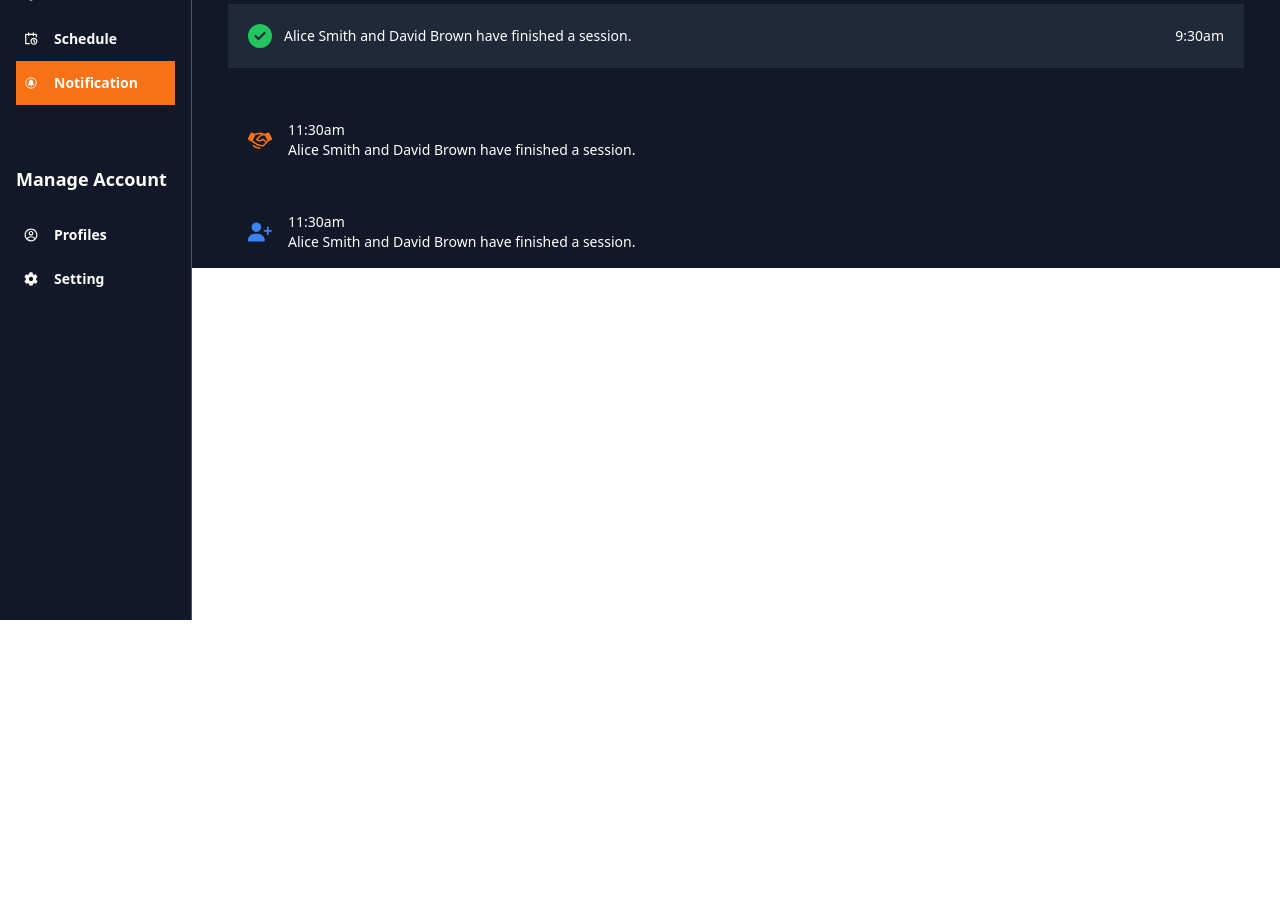
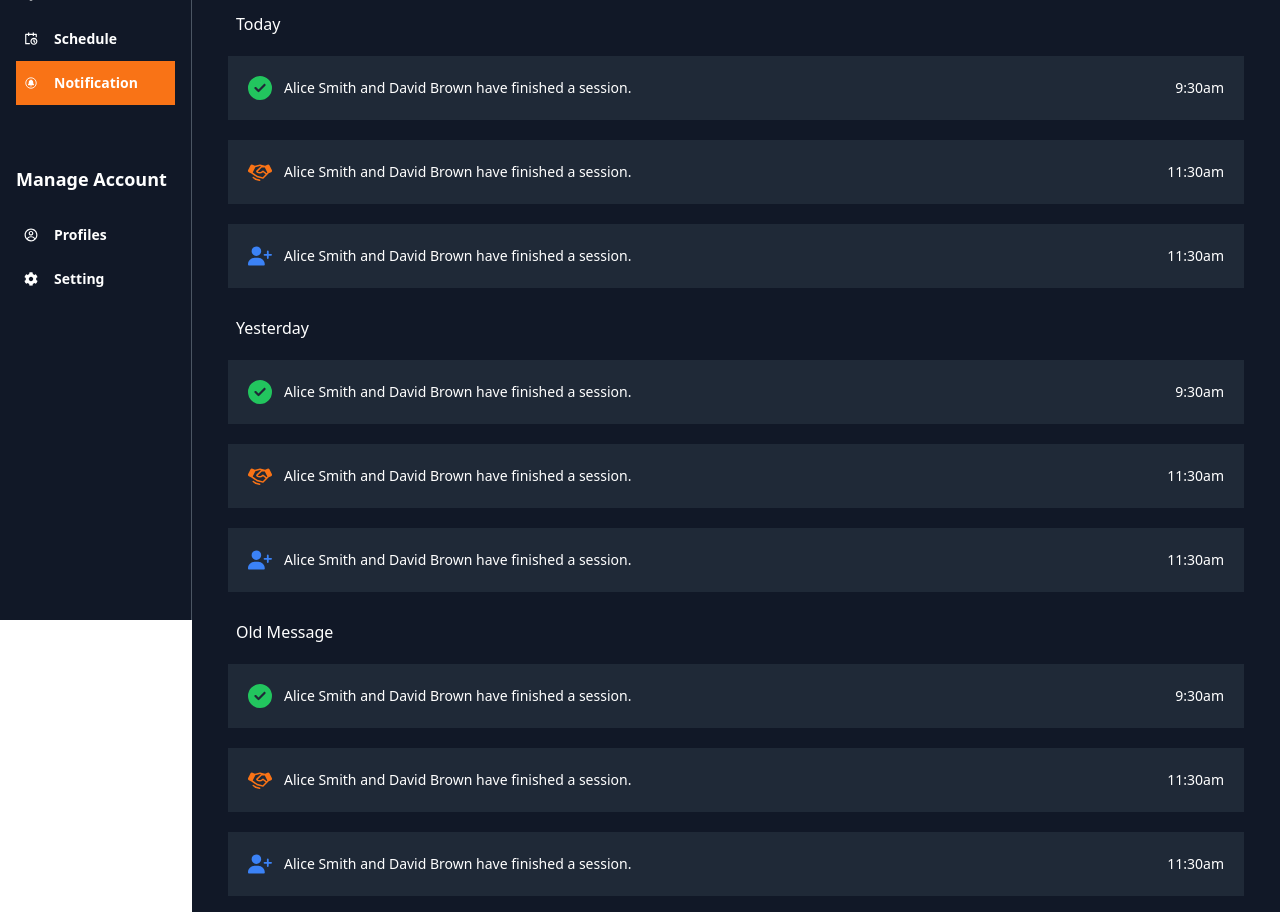
Before and after one commit to poetrywithgod/Leap-on-Admin, a React (Vite) app: page /notification in a window 1280 px wide. Shown: the part 180-1092 px from the top of the page. Before the commit the page ends 800 px from the top, so only its background shows below. Built offline with nearby package versions, Linux system fonts and the light colour scheme.

Commit message:
done with notification

```diff
--- a/src/components/Notification.jsx
+++ b/src/components/Notification.jsx
@@ -5,8 +5,10 @@ import { FaUserPlus } from "react-icons/fa6";
 
 const Notification = () => {
   return (
-            <div className='w-full mt-20 px-5 space-y-5'>
+            <div className='w-full mt-20 px-5 h-auto'>
                 <h1 className='text-xl bg-white dark:bg-gray-800 p-5'> Notifications</h1>
+                    <div className='space-y-5 mt-5'>
+                        <h2 className='pt-2 px-2'>Today</h2>
                         <div className='p-5 text-sm flex items-center justify-between bg-white dark:bg-gray-800'>
                             <div className='flex items-center space-x-3'>
                                 <FaCircleCheck className='w-6 h-6 text-green-500'/>
@@ -14,19 +16,69 @@ const Notification = () => {
                             </div>
                             <p>9:30am</p>
                         </div>
-                <div className='pt-8 pl-5 text-sm flex items-center space-x-4'>
+                        <div className='p-5 text-sm flex items-center justify-between bg-white dark:bg-gray-800'>
+                            <div className='flex items-center space-x-3'>
                                 <PiHandshakeFill className='w-6 h-6 text-orange-500'/>
-                    <div>
+                                <p>Alice Smith and David Brown have finished a session.</p>
+                            </div>
                             <p>11:30am</p>
+                        </div>
+                        <div className='p-5 text-sm flex items-center justify-between bg-white dark:bg-gray-800'>
+                            <div className='flex items-center space-x-3'>
+                                <FaUserPlus className='w-6 h-6 text-blue-500'/>
                                 <p>Alice Smith and David Brown have finished a session.</p>
+                            </div>
+                            <p>11:30am</p>
                         </div>
                     </div>
 
-                <div className='pt-8 pl-5 text-sm flex items-center space-x-4'>
+                    <div className='space-y-5 mt-5'>
+                        <h2 className='pt-2 px-2'>Yesterday</h2>
+                        <div className='p-5 text-sm flex items-center justify-between bg-white dark:bg-gray-800'>
+                            <div className='flex items-center space-x-3'>
+                                <FaCircleCheck className='w-6 h-6 text-green-500'/>
+                                <p>Alice Smith and David Brown have finished a session.</p>
+                            </div>
+                            <p>9:30am</p>
+                        </div>
+                        <div className='p-5 text-sm flex items-center justify-between bg-white dark:bg-gray-800'>
+                            <div className='flex items-center space-x-3'>
+                                <PiHandshakeFill className='w-6 h-6 text-orange-500'/>
+                                <p>Alice Smith and David Brown have finished a session.</p>
+                            </div>
+                            <p>11:30am</p>
+                        </div>
+                        <div className='p-5 text-sm flex items-center justify-between bg-white dark:bg-gray-800'>
+                            <div className='flex items-center space-x-3'>
                                 <FaUserPlus className='w-6 h-6 text-blue-500'/>
-                    <div>
+                                <p>Alice Smith and David Brown have finished a session.</p>
+                            </div>
                             <p>11:30am</p>
+                        </div>
+                    </div>
+
+                    <div className='space-y-5 mt-5'>
+                        <h2 className='pt-2 px-2'>Old Message</h2>
+                        <div className='p-5 text-sm flex items-center justify-between bg-white dark:bg-gray-800'>
+                            <div className='flex items-center space-x-3'>
+                                <FaCircleCheck className='w-6 h-6 text-green-500'/>
                                 <p>Alice Smith and David Brown have finished a session.</p>
+                            </div>
+                            <p>9:30am</p>
+                        </div>
+                        <div className='p-5 text-sm flex items-center justify-between bg-white dark:bg-gray-800'>
+                            <div className='flex items-center space-x-3'>
+                                <PiHandshakeFill className='w-6 h-6 text-orange-500'/>
+                                <p>Alice Smith and David Brown have finished a session.</p>
+                            </div>
+                            <p>11:30am</p>
+                        </div>
+                        <div className='p-5 text-sm flex items-center justify-between bg-white dark:bg-gray-800'>
+                            <div className='flex items-center space-x-3'>
+                                <FaUserPlus className='w-6 h-6 text-blue-500'/>
+                                <p>Alice Smith and David Brown have finished a session.</p>
+                            </div>
+                            <p>11:30am</p>
                         </div>
                     </div>
             </div>
```
Lines whose indentation alone changed are shown as unchanged.
